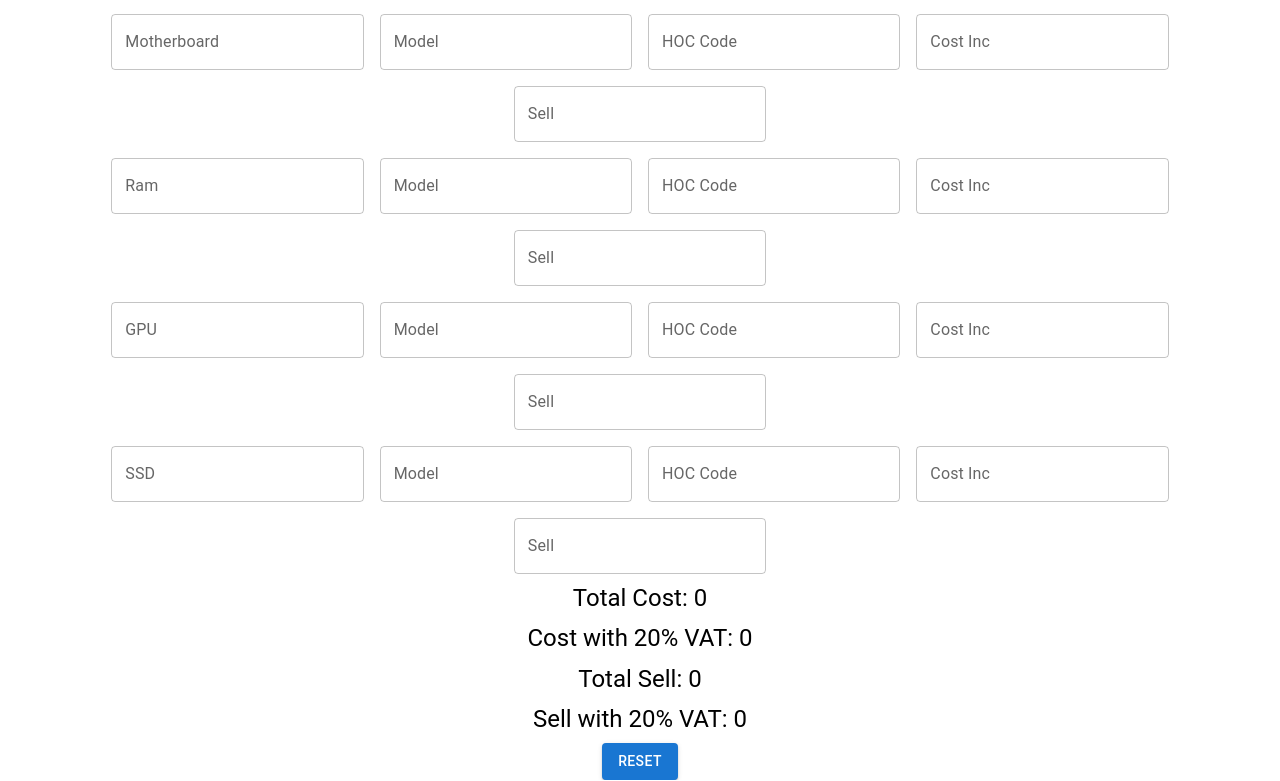
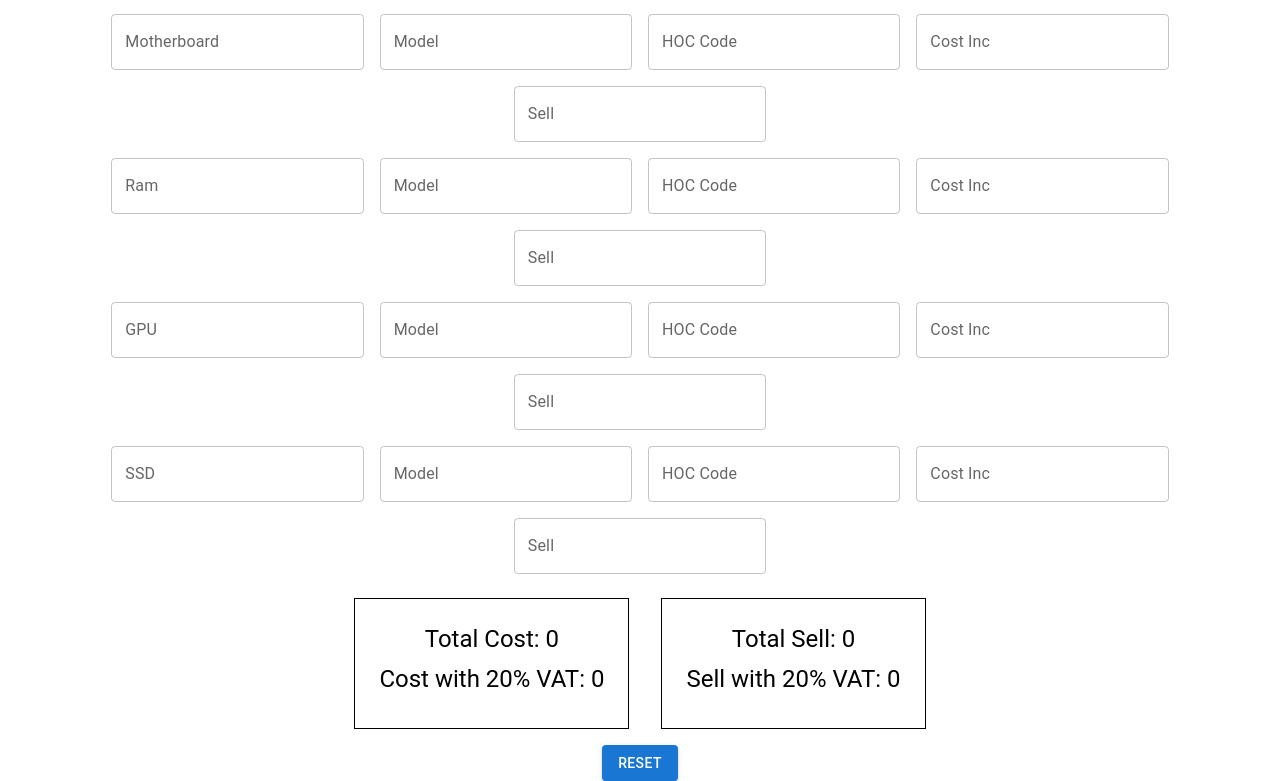
Before and after one commit to Siddique11/Cost_calculator, a React (Create React App) app: page / in a window 1280 px wide. Shown: the part 307-1088 px from the top of the page. Built offline with nearby package versions, Linux system fonts and the light colour scheme.

Commit message:
change style

```diff
--- a/src/components/Data.js
+++ b/src/components/Data.js
@@ -228,12 +228,17 @@ export default function FormPropsTextFields() {
         />
       </div>
       <div>
+        <Box display="flex" sx={{ justifyContent: "center", p: "1rem" }}>
+          <Box sx={{ border: 1, p: "1.5rem" }}>
             <Typography variant="h5" gutterBottom component="div">
               Total Cost: {costTotal && costTotal}
             </Typography>
             <Typography variant="h5" gutterBottom component="div">
               Cost with 20% VAT: {costTotal && (costTotal * 1.2).toFixed(2)}
             </Typography>
+          </Box>
+          <div style={{ margin: "0 1rem" }}></div>
+          <Box sx={{ border: 1, p: "1.5rem" }}>
             <Typography variant="h5" gutterBottom component="div">
               Total Sell: {sellTotal && sellTotal}
             </Typography>
@@ -241,6 +246,9 @@ export default function FormPropsTextFields() {
             <Typography variant="h5" gutterBottom component="div">
               Sell with 20% VAT: {sellTotal && (sellTotal * 1.2).toFixed(2)}
             </Typography>
+          </Box>
+        </Box>
+
         <Button variant="contained" onClick={btnReset}>
           Reset
         </Button>
```
Lines whose indentation alone changed are shown as unchanged.
